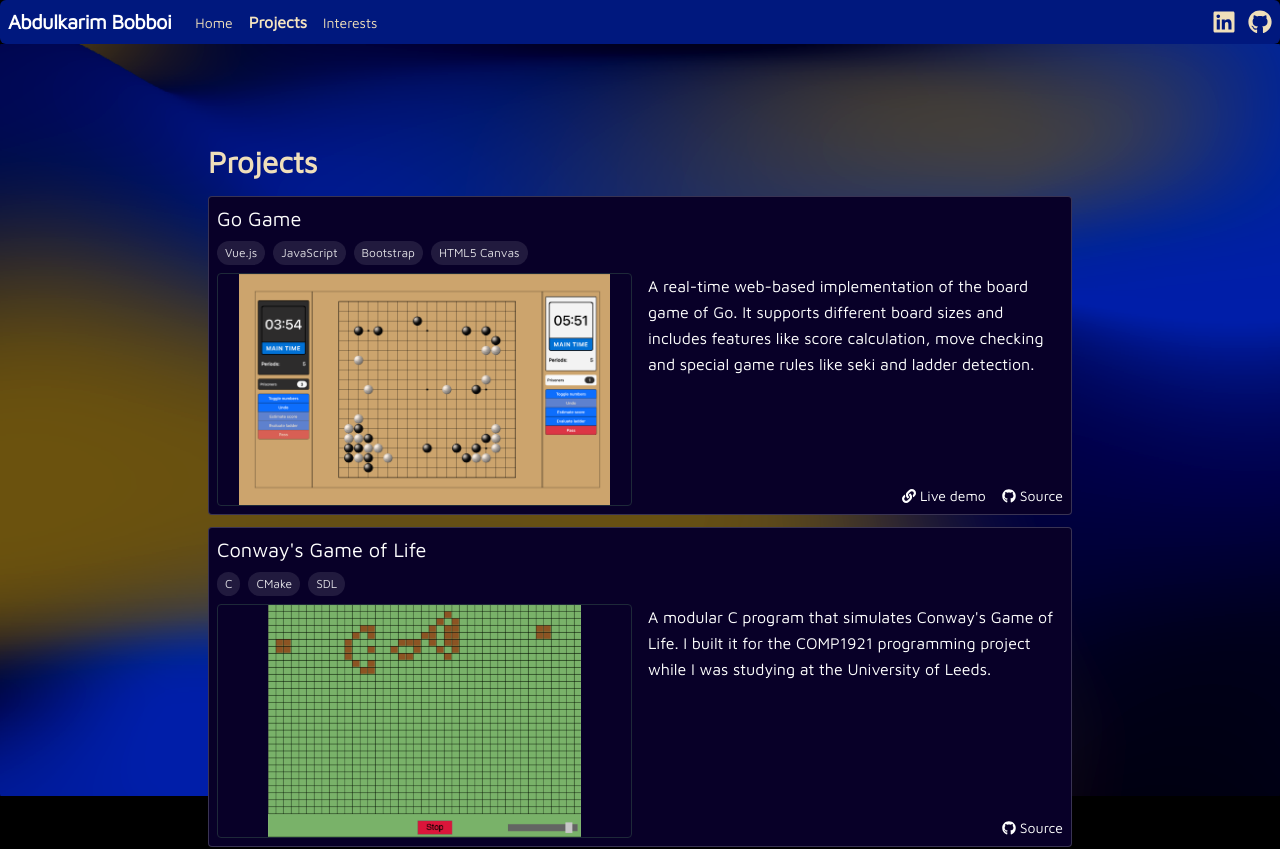
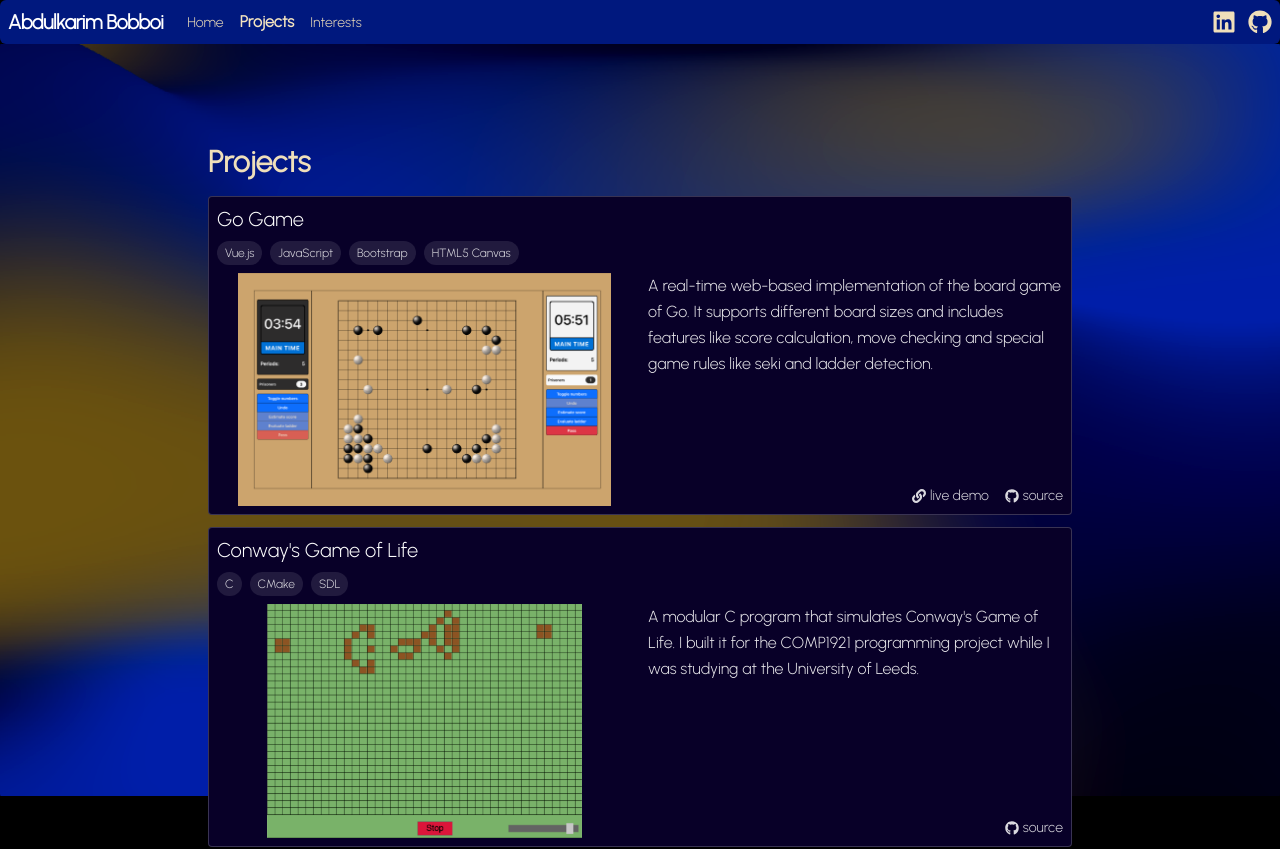
Before and after one commit to karimbobboi/portfolio, a Next.js app: page /projects in a window 1280 px wide. Shown: the top 849 px of the page. Built offline with nearby package versions, Linux system fonts and the light colour scheme.

Commit message:
update font

```diff
--- a/src/app/layout.tsx
+++ b/src/app/layout.tsx
@@ -1,12 +1,13 @@
 import type { Metadata } from "next";
-import { Maven_Pro } from "next/font/google";
+import { Urbanist } from "next/font/google";
 import "./globals.css";
 import NavBar from "./components/NavBar";
 import { BackgroundProvider } from "./components/BackgroundProvider";
 
-const maven_pro = Maven_Pro({
+
+const urbanist = Urbanist({
   subsets: ["latin"],
-  weight: ["400"],
+  weight: ["300"],
 });
 
 export const metadata: Metadata = {
@@ -19,7 +20,7 @@ export default function RootLayout({
   children: React.ReactNode;
 }>) {
   return (
-    <html lang="en" className={maven_pro.className}>
+    <html lang="en" className={urbanist.className}>
       <body>
         <BackgroundProvider>
           <div>
--- a/src/app/projects/page.tsx
+++ b/src/app/projects/page.tsx
@@ -57,7 +57,7 @@ const projects: Project[] = [
 ];
 
 const ProjectCard = ({ project }: { project: Project }) => (
-  <div className='group border border-white/20 rounded-sm overflow-hidden bg-[#080028]/100 hover:bg-[#080028]/66 transition-all w-full mx-auto mb-3'>
+  <div className='group border border-white/20 rounded-sm overflow-hidden bg-[#080028]/100 hover:bg-[#080028]/100 transition-all w-full mx-auto mb-3'>
     <div className='p-2 space-y-2'>
       <header>
         <h2 className='text-xl font-normal text-white mb-2'>{project.title}</h2>
@@ -72,7 +72,7 @@ const ProjectCard = ({ project }: { project: Project }) => (
 
       <div className='flex flex-col md:flex-row gap-4'>
         <div className='md:w-1/2'>
-          <div className='relative aspect-video overflow-hidden rounded-sm border border-gray-800'>
+          <div className='relative aspect-video overflow-hidden rounded-sm'>
             <img
               src={`${project.image}`}
               alt={`Screenshot of ${project.title}`}
@@ -83,7 +83,7 @@ const ProjectCard = ({ project }: { project: Project }) => (
         </div>
 
         <div className='md:w-1/2 flex flex-col justify-between'>
-          <p className='text-white text-md leading-relaxed'>
+          <p className='text-white/90 text-md leading-relaxed'>
             {project.description}
           </p>
 
@@ -92,20 +92,20 @@ const ProjectCard = ({ project }: { project: Project }) => (
                 <Link
                     href={project.url}
                     target='_blank'
-                    className='flex items-center gap-1 text-sm text-white hover:text-white transition-all'
+                    className='flex items-center gap-1 text-sm text-white/85 hover:text-white transition-all'
                 >
                     <FaLink />
-                    <span className='font-light'>Live demo</span>
+                    <span className='font-thin'>live demo</span>
                 </Link>
             )}
             {project.github && (
               <Link
                   href={project.github}
                   target='_blank'
-                  className='flex items-center gap-1 text-sm text-white hover:text-white transition-all'
+                  className='flex items-center gap-1 text-sm text-white/85 hover:text-white transition-all'
               >
                   <FaGithub />
-                  <span className='font-light'>Source</span>
+                  <span className='font-light'>source</span>
               </Link>
             )}
           </div>
```
